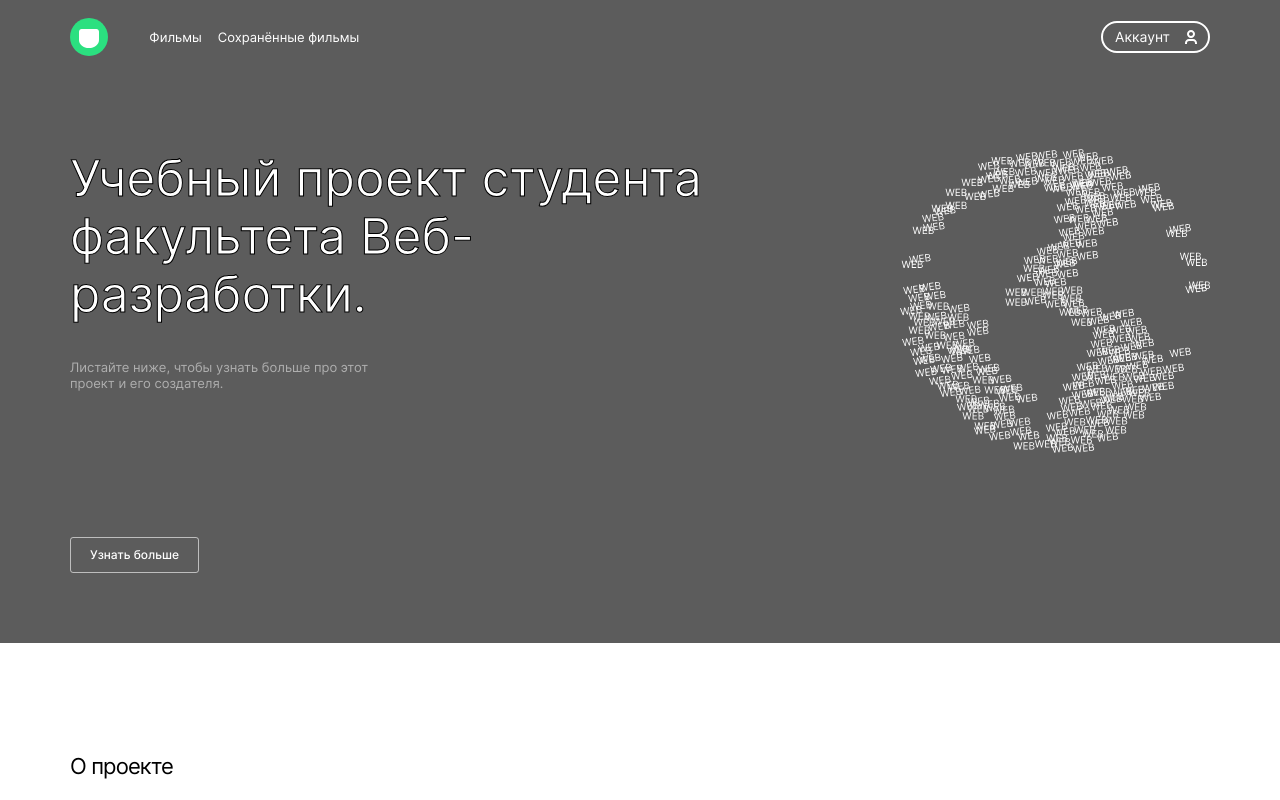
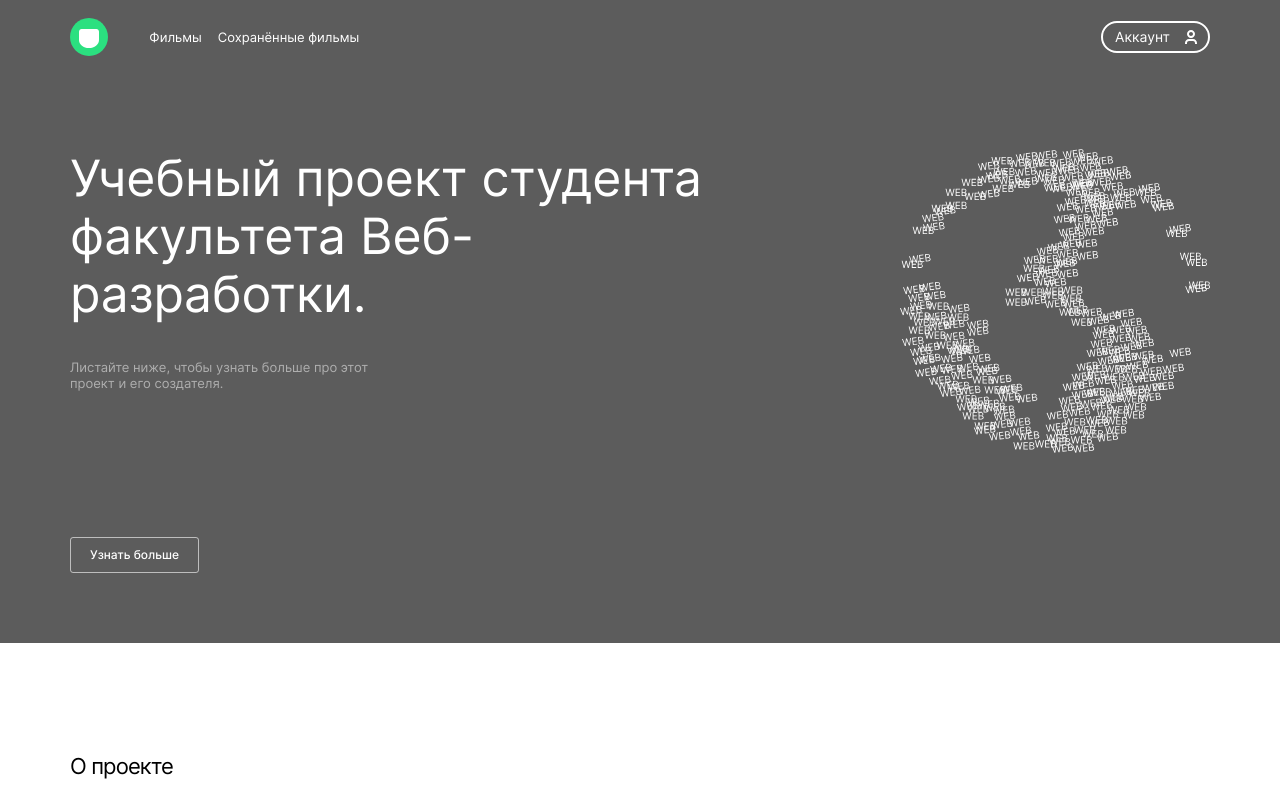
Before and after one commit to arti000/movies-explorer-frontend, a React (Create React App) app: page / in a window 1280 px wide. Shown: the top 800 px of the page. Built offline with nearby package versions, Linux system fonts and the light colour scheme.

Commit message:
fix: remove title border

```diff
--- a/src/components/Main/components/Promo/Promo.css
+++ b/src/components/Main/components/Promo/Promo.css
@@ -19,7 +19,6 @@
   font-size: 50px;
   line-height: 58px;
   color: #fff;
-  -webkit-text-stroke: 1px #000;
 }
 
 .promo__subtitle {
```
